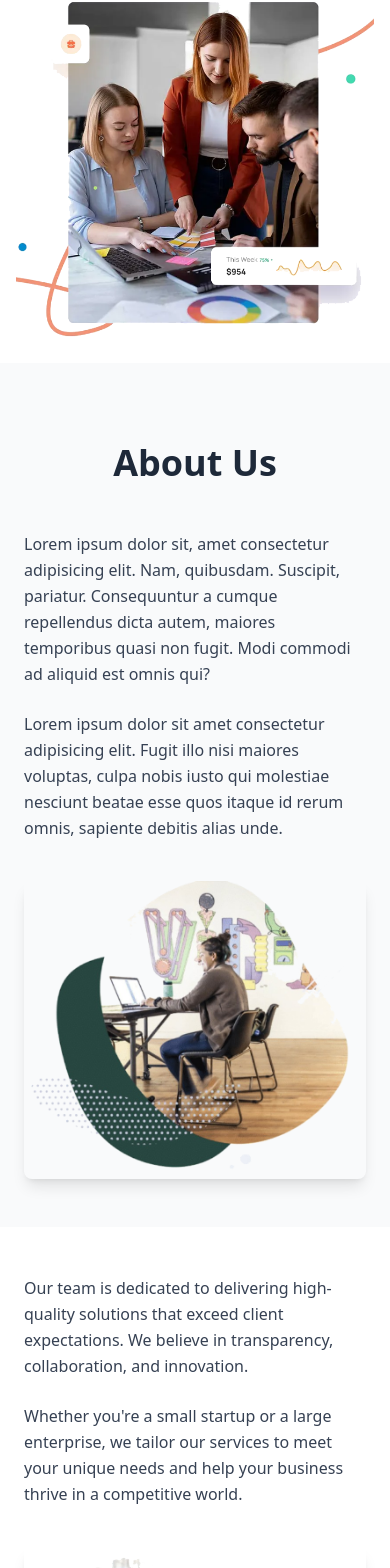
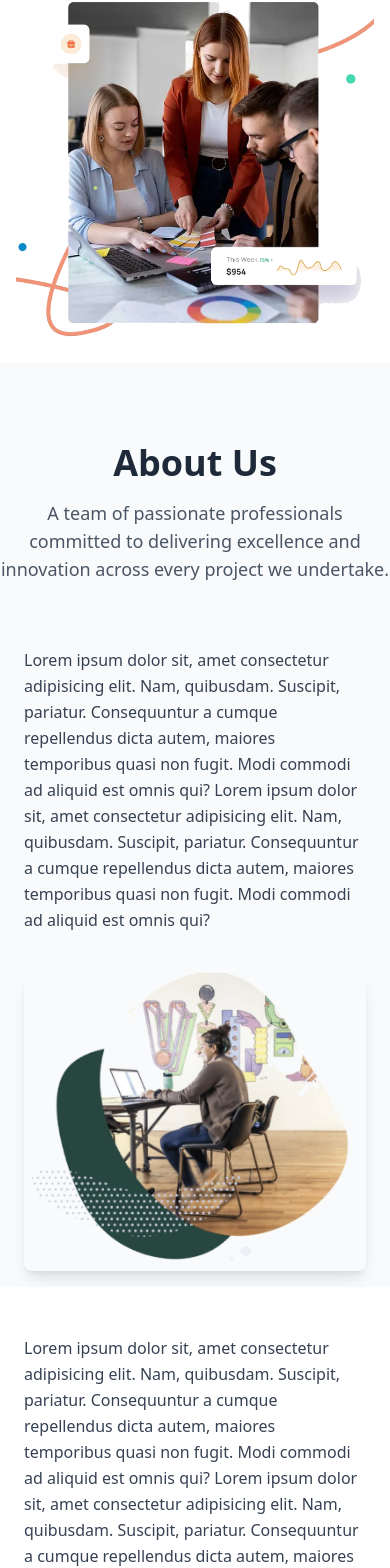
Before and after one commit to raineetu/FrontendTaskAakashlab, a React (Vite) app in the folder akashlabfrontend/: page / in a window 390 px wide. Shown: the part 377-1945 px from the top of the page. Built offline with nearby package versions, Linux system fonts and the light colour scheme.

Commit message:
refactor the aboutus section

```diff
--- a/akashlabfrontend/src/constants/constants.js
+++ b/akashlabfrontend/src/constants/constants.js
@@ -16,11 +16,41 @@ export const assets = {
   member3,
 };
 
-export const sectionheader = {
-  title: "Meet Our Team",
-  subtitle:
-    "A team of passionate professionals committed to delivering excellence and innovation across every project we undertake.",
-};
+export const aboutcomp = [
+  {
+    ptitle: `Lorem ipsum dolor sit, amet consectetur adipisicing elit. Nam,
+          quibusdam. Suscipit, pariatur. Consequuntur a cumque repellendus dicta
+          autem, maiores temporibus quasi non fugit. Modi commodi ad aliquid est
+          omnis qui? Lorem ipsum dolor sit, amet consectetur adipisicing elit. Nam,
+          quibusdam. Suscipit, pariatur. Consequuntur a cumque repellendus dicta
+          autem, maiores temporibus quasi non fugit. Modi commodi ad aliquid est
+          omnis qui?`,
+    image: assets.about1,
+  },
+  {
+    ptitle: `Lorem ipsum dolor sit, amet consectetur adipisicing elit. Nam,
+          quibusdam. Suscipit, pariatur. Consequuntur a cumque repellendus dicta
+          autem, maiores temporibus quasi non fugit. Modi commodi ad aliquid est
+          omnis qui? Lorem ipsum dolor sit, amet consectetur adipisicing elit. Nam,
+          quibusdam. Suscipit, pariatur. Consequuntur a cumque repellendus dicta
+          autem, maiores temporibus quasi non fugit. Modi commodi ad aliquid est
+          omnis qui?`,
+    image: assets.about2,
+  },
+];
+
+export const sectionheader = [
+  {
+    title: "About Us",
+    subtitle:
+      "A team of passionate professionals committed to delivering excellence and innovation across every project we undertake.",
+  },
+  {
+    title: "Meet Our Team",
+    subtitle:
+      "A team of passionate professionals committed to delivering excellence and innovation across every project we undertake.",
+  },
+];
 
 export const teamMembers = [
   {
--- a/akashlabfrontend/src/pages/Aboutus.jsx
+++ b/akashlabfrontend/src/pages/Aboutus.jsx
@@ -1,31 +1,23 @@
-import { assets } from "../constants/constants";
+import SectionHeader from "../components/SectionHeader";
+import { sectionheader, aboutcomp } from "../constants/constants";
 
 const Aboutus = () => {
   return (
     <div className="pt-20 bg-gray-50">
       {/* Section Heading */}
-      <h1 className="text-4xl md:text-5xl font-bold text-center text-gray-800  ">
-        About Us
-      </h1>
+      <SectionHeader
+        title={sectionheader[0].title}
+        subtitle={sectionheader[0].subtitle}
+      />
 
       {/* First Section */}
-      <div className="flex flex-col md:flex-row items-center justify-between px-6 md:px-16 lg:px-32 py-12 gap-10">
+      <div className="flex flex-col md:flex-row items-center justify-between px-6 md:px-16 lg:px-32 py-4 gap-10">
         <div className="flex-1 space-y-6 text-gray-700 text-base md:text-lg leading-relaxed">
-          <p>
-            Lorem ipsum dolor sit, amet consectetur adipisicing elit. Nam,
-            quibusdam. Suscipit, pariatur. Consequuntur a cumque repellendus
-            dicta autem, maiores temporibus quasi non fugit. Modi commodi ad
-            aliquid est omnis qui?
-          </p>
-          <p>
-            Lorem ipsum dolor sit amet consectetur adipisicing elit. Fugit illo
-            nisi maiores voluptas, culpa nobis iusto qui molestiae nesciunt
-            beatae esse quos itaque id rerum omnis, sapiente debitis alias unde.
-          </p>
+          <p>{aboutcomp[0].ptitle}</p>
         </div>
         <div className="flex-1">
           <img
-            src={assets.about1}
+            src={aboutcomp[0].image}
             alt="about"
             className="rounded-lg shadow-lg w-full h-auto max-w-md mx-auto"
           />
@@ -36,22 +28,13 @@ const Aboutus = () => {
       <div className="flex flex-col-reverse md:flex-row items-center justify-between px-6 md:px-16 lg:px-32 py-12 gap-10 bg-white">
         <div className="flex-1">
           <img
-            src={assets.about2}
+            src={aboutcomp[1].image}
             alt="about"
             className="rounded-lg shadow-lg w-full h-auto max-w-md mx-auto"
           />
         </div>
         <div className="flex-1 space-y-6 text-gray-700 text-base md:text-lg leading-relaxed">
-          <p>
-            Our team is dedicated to delivering high-quality solutions that
-            exceed client expectations. We believe in transparency,
-            collaboration, and innovation.
-          </p>
-          <p>
-            Whether you're a small startup or a large enterprise, we tailor our
-            services to meet your unique needs and help your business thrive in
-            a competitive world.
-          </p>
+          <p>{aboutcomp[1].ptitle}</p>
         </div>
       </div>
     </div>
--- a/akashlabfrontend/src/pages/OurTeam.jsx
+++ b/akashlabfrontend/src/pages/OurTeam.jsx
@@ -6,8 +6,8 @@ const OurTeam = () => {
     <div className="bg-gray-50 py-20 px-6 md:px-16 lg:px-24">
       {/* Heading */}
       <SectionHeader
-        title={sectionheader.title}
-        subtitle={sectionheader.subtitle}
+        title={sectionheader[1].title}
+        subtitle={sectionheader[1].subtitle}
       />
       {/* Team  */}
       <div className="grid grid-cols-1 sm:grid-cols-2 lg:grid-cols-4 gap-10">
```
